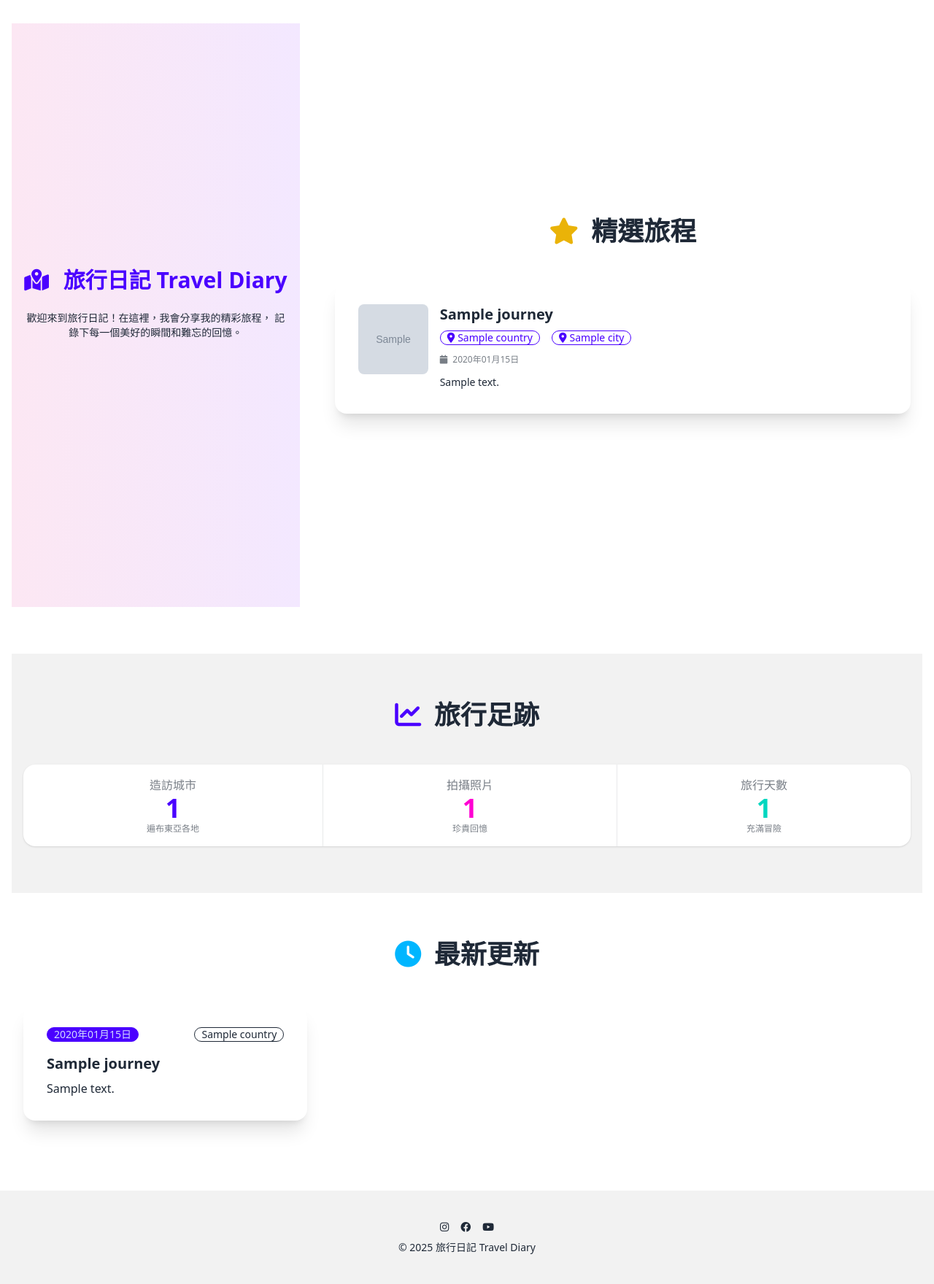
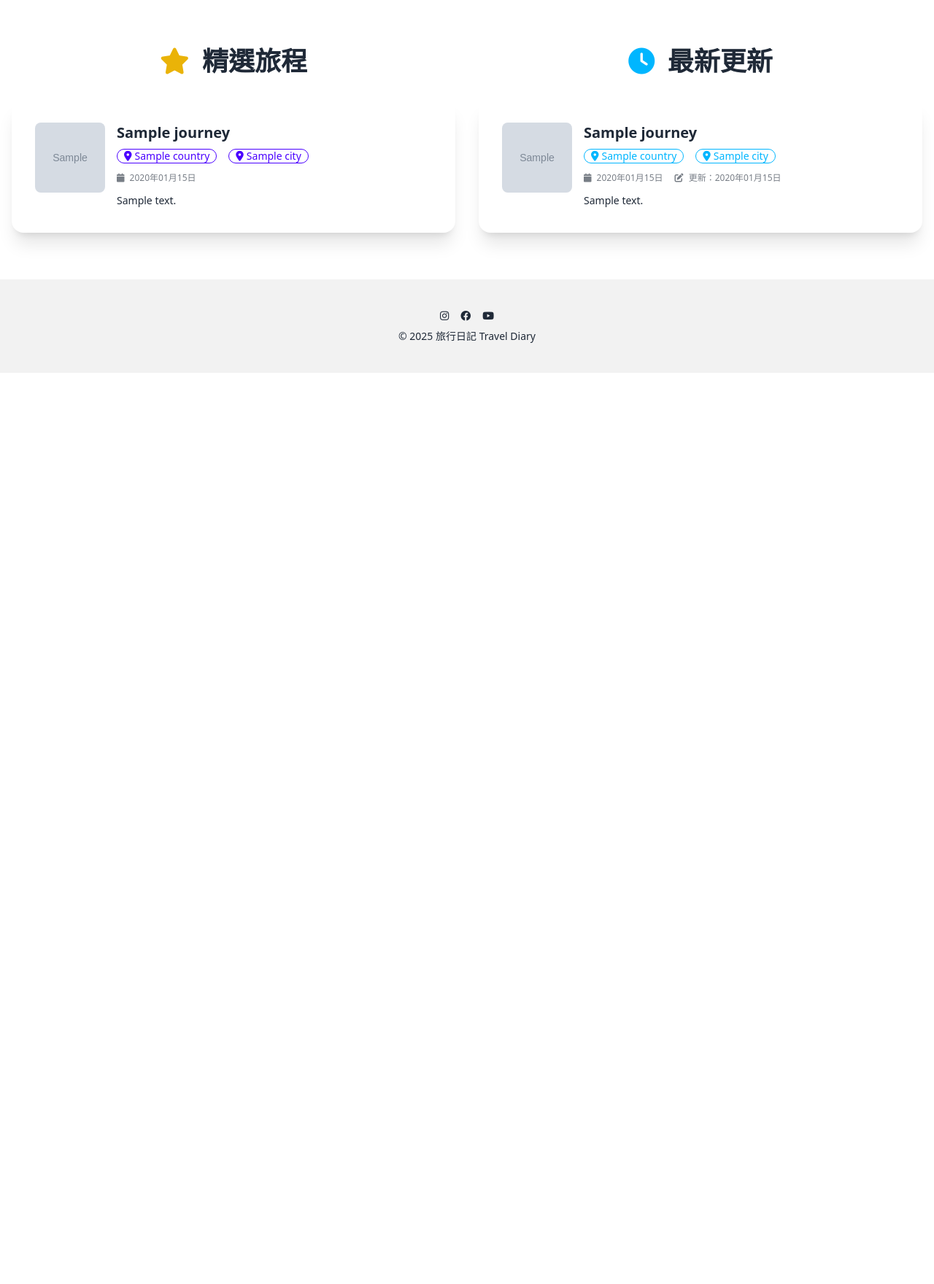
Before and after one commit to nickchen1998/HinaTravelDiary, a Django app: page / in a window 1280 px wide. Shown: the part 68-1828 px from the top of the page at 73% size. After the commit the page ends 579 px from the top, so only its background shows below. Run offline with Django 5.2, Linux system fonts and the light colour scheme; tables that the repository leaves empty hold one stand-in row (values such as "Sample post"); grey boxes marked "Sample" are stand-in pictures; some libraries are stand-ins or nearby versions.

Commit message:
adjust home page v1

```diff
--- a/homepage/views.py
+++ b/homepage/views.py
@@ -10,10 +10,7 @@ class HomeView(TemplateView):
     def get_context_data(self, **kwargs):
         context = super().get_context_data(**kwargs)
         context['page_title'] = 'Hina 的旅行日記'
-        context['total_cities'] = City.objects.count()
-        context['total_photos'] = LocationPhoto.objects.count()
-        context['total_days'] = Itinerary.objects.count()
         context['highlighted_journeys'] = Journey.objects.filter(
             is_highlighted=True).order_by('-updated_at')[:3]
-        context['recent_journeys'] = Journey.objects.order_by('-created_at')[:3]
+        context['recent_journeys'] = Journey.objects.order_by('-updated_at')[:6]
         return context
--- a/templates/home.html
+++ b/templates/home.html
@@ -2,27 +2,9 @@
 
 {% block content %}
     <!-- 主要內容區塊 -->
-    <div class="grid grid-cols-1 lg:grid-cols-3 gap-8 min-h-screen">
-        <!-- 歡迎區塊 -->
-        <section class="bg-gradient-to-r from-pink-100 to-purple-100 py-16 lg:col-span-1">
-            <div class="container mx-auto px-4 h-full flex items-center justify-center">
-                <div class="text-center">
-                    <h1 class="text-4xl lg:text-3xl font-bold text-primary mb-6">
-                        <i class="fas fa-map-marked-alt mr-3"></i>
-                        旅行日記 Travel Diary
-                    </h1>
-                    <p class="text-base lg:text-sm mb-8">
-                        歡迎來到旅行日記！在這裡，我會分享我的精彩旅程，
-                        記錄下每一個美好的瞬間和難忘的回憶。
-                    </p>
-                </div>
-            </div>
-        </section>
-
-        <!-- 精選內容 -->
-        <section class="py-16 lg:col-span-2">
-            <div class="container mx-auto px-4 h-full flex flex-col justify-center">
-
+    <div class="grid grid-cols-1 lg:grid-cols-2 gap-8 py-8">
+        <!-- 左側：精選旅程 -->
+        <section>
             <div class="text-center mb-8">
                 <h2 class="text-4xl font-bold text-base-content mb-4">
                     <i class="fas fa-star text-yellow-500 mr-2"></i>
@@ -31,7 +13,7 @@
             </div>
 
             <div class="flex flex-col gap-6">
-                    {% for journey in highlighted_journeys|slice:":3" %}
+                {% for journey in highlighted_journeys %}
                     <div class="card bg-base-100 shadow-xl hover:shadow-2xl transition-all duration-300 cursor-pointer transform hover:scale-105"
                          onclick="window.location.href='/journeys/{{ journey.id }}/itineraries'">
                         <div class="card-body">
@@ -90,67 +72,81 @@
                     </div>
                 {% endfor %}
             </div>
-            </div>
-        </section>
-    </div>
-
-    <!-- 統計資訊 -->
-    <section class="py-16 bg-base-200 mt-16">
-        <div class="text-center mb-12">
-            <h2 class="text-4xl font-bold text-base-content mb-4">
-                <i class="fas fa-chart-line text-primary mr-2"></i>
-                旅行足跡
-            </h2>
-        </div>
-
-        <div class="container mx-auto px-4">
-            <div class="stats stats-vertical lg:stats-horizontal shadow w-full">
-                <div class="stat place-items-center">
-                    <div class="stat-title">造訪城市</div>
-                    <div class="stat-value text-primary">{{ total_cities }}</div>
-                    <div class="stat-desc">遍布東亞各地</div>
-                </div>
-
-                <div class="stat place-items-center">
-                    <div class="stat-title">拍攝照片</div>
-                    <div class="stat-value text-secondary">{{ total_photos }}</div>
-                    <div class="stat-desc">珍貴回憶</div>
-                </div>
-
-                <div class="stat place-items-center">
-                    <div class="stat-title">旅行天數</div>
-                    <div class="stat-value text-accent">{{ total_days }}</div>
-                    <div class="stat-desc">充滿冒險</div>
-                </div>
-            </div>
-        </div>
         </section>
 
-    <!-- 最新更新 -->
-    <section class="py-16">
-        <div class="text-center mb-12">
+        <!-- 右側：最新更新 -->
+        <section>
+            <div class="text-center mb-8">
                 <h2 class="text-4xl font-bold text-base-content mb-4">
                     <i class="fas fa-clock text-info mr-2"></i>
                     最新更新
                 </h2>
             </div>
 
-        <div class="container mx-auto px-4">
-            <div class="grid grid-cols-1 md:grid-cols-3 gap-6 w-full">
+            <div class="flex flex-col gap-6">
                 {% for journey in recent_journeys %}
-                    <div class="card bg-base-100 shadow-xl hover:shadow-2xl transition-shadow cursor-pointer"
+                    <div class="card bg-base-100 shadow-xl hover:shadow-2xl transition-all duration-300 cursor-pointer transform hover:scale-105"
                          onclick="window.location.href='/journeys/{{ journey.id }}/itineraries'">
                         <div class="card-body">
-                            <div class="flex items-center justify-between mb-2">
-                                <div class="badge badge-primary">{{ journey.created_at|date:"Y年m月d日" }}</div>
-                                <div class="badge badge-outline">{{ journey.country.name }}</div>
+                            <div class="flex items-start gap-4">
+                                <!-- 照片區塊 -->
+                                <div class="flex-shrink-0">
+                                    {% if journey.journeyphoto %}
+                                        <div class="avatar">
+                                            <div class="w-24 h-24 rounded-lg">
+                                                <img src="{{ journey.journeyphoto.image.url }}"
+                                                     alt="{{ journey.journeyphoto.caption|default:journey.title }}"
+                                                     class="w-full h-full object-cover">
                                             </div>
-                            <h3 class="card-title">{{ journey.title }}</h3>
-                            <p>{{ journey.description }}</p>
+                                        </div>
+                                    {% else %}
+                                        <div class="avatar placeholder">
+                                            <div class="w-24 h-24 bg-neutral text-neutral-content rounded-lg">
+                                                <i class="fas fa-image text-2xl"></i>
+                                            </div>
+                                        </div>
+                                    {% endif %}
+                                </div>
+
+                                <!-- 內容區塊 -->
+                                <div class="flex-1">
+                                    <div class="mb-2">
+                                        <h2 class="card-title">
+                                            {{ journey.title }}
+                                        </h2>
+                                    </div>
+
+                                    <!-- 國家和時間資訊 -->
+                                    <div class="flex items-center gap-4 mb-3">
+                                        <div class="badge badge-info badge-outline">
+                                            <i class="fas fa-map-marker-alt mr-1"></i>
+                                            {{ journey.country.name }}
+                                        </div>
+                                        {% if journey.city %}
+                                            <div class="badge badge-info badge-outline">
+                                                <i class="fas fa-map-marker-alt mr-1"></i>
+                                                {{ journey.city.name }}
+                                            </div>
+                                        {% endif %}
+                                    </div>
+                                    <div class="flex items-center gap-4 mb-3">
+                                        <div class="text-xs text-base-content opacity-60">
+                                            <i class="fas fa-calendar mr-1"></i>
+                                            {{ journey.start_date|date:"Y年m月d日" }}
+                                        </div>
+                                        <div class="text-xs text-base-content opacity-60">
+                                            <i class="fas fa-edit mr-1"></i>
+                                            更新：{{ journey.updated_at|date:"Y年m月d日" }}
+                                        </div>
+                                    </div>
+
+                                    <p class="text-sm leading-relaxed">{{ journey.description|truncatewords:20 }}</p>
+                                </div>
+                            </div>
                         </div>
                     </div>
                 {% endfor %}
             </div>
+        </section>
     </div>
-    </section>
 {% endblock %}
```
Lines whose indentation alone changed are shown as unchanged.
